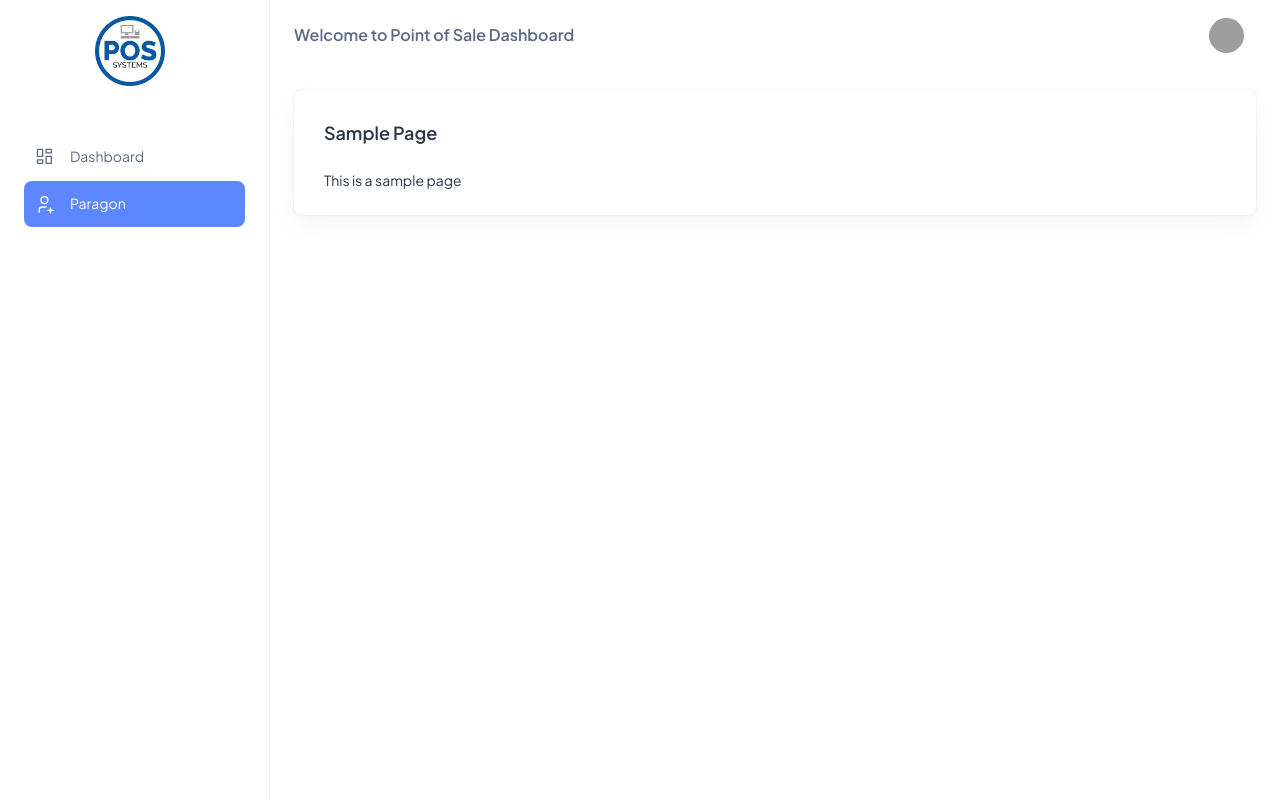
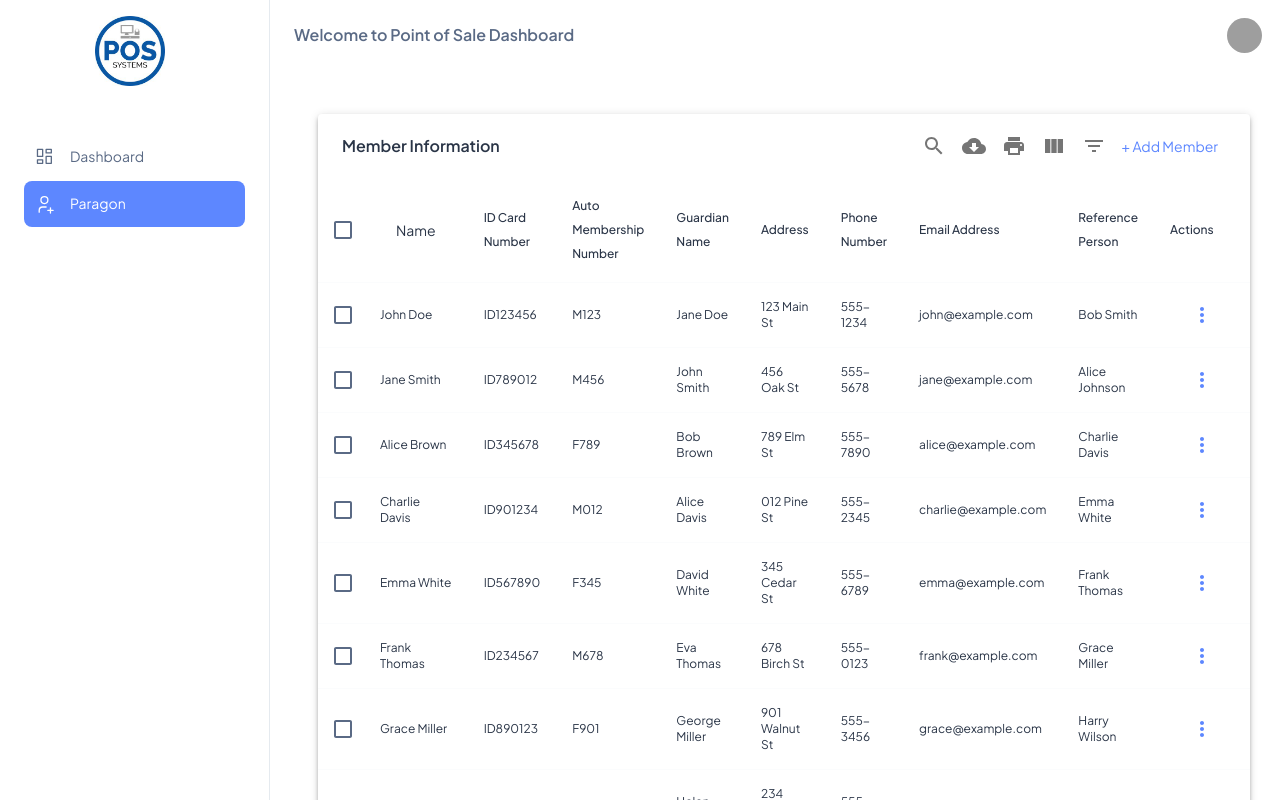
Before and after one commit to Muhammad0302/pos-adminpanel, a Next.js app: page /paragon in a window 1280 px wide. Shown: the top 800 px of the page. Built offline with nearby package versions, Linux system fonts and the light colour scheme; grey boxes are pictures that could not be loaded.

Commit message:
update: changes added

```diff
--- a/package.json
+++ b/package.json
@@ -24,6 +24,7 @@
     "eslint": "8.46.0",
     "eslint-config-next": "13.4.12",
     "lodash": "4.17.21",
+    "mui-datatables": "^4.3.0",
     "next": "^13.5.6",
     "react": "18.2.0",
     "react-apexcharts": "^1.4.1",
@@ -32,6 +33,7 @@
     "typescript": "5.1.6"
   },
   "devDependencies": {
-    "@types/lodash": "4.14.196"
+    "@types/lodash": "4.14.196",
+    "@types/mui-datatables": "^4.3.12"
   }
 }
--- a/src/app/(DashboardLayout)/paragon/page.tsx
+++ b/src/app/(DashboardLayout)/paragon/page.tsx
@@ -2,13 +2,15 @@
 import { Typography } from '@mui/material';
 import PageContainer from '../../components/container/PageContainer';
 import DashboardCard from '../../components/shared/DashboardCard';
+import ParagonUserList from '@/app/components/paragon-user-list/ParagonUserList';
 
 const Paragon = () => {
 	return (
 		<PageContainer title="Sample Page" description="this is Sample page">
-			<DashboardCard title="Sample Page">
-				<Typography>This is a sample page</Typography>
-			</DashboardCard>
+			{/* <DashboardCard title="Sample Page"> */}
+			{/* <Typography>This is a sample page</Typography> */}
+			<ParagonUserList />
+			{/* </DashboardCard> */}
 		</PageContainer>
 	);
 };
--- /dev/null
+++ b/src/app/components/paragon-user-list/ParagonUserList.tsx
@@ -0,0 +1,374 @@
+import React, { useState } from 'react';
+import { TextField, Box } from '@mui/material';
+import MUIDataTable from 'mui-datatables';
+import { Button } from '@mui/material';
+import MoreVertIcon from '@mui/icons-material/MoreVert';
+import Menu from '@mui/material/Menu';
+import MenuItem from '@mui/material/MenuItem';
+import ModeEditOutlineOutlinedIcon from '@mui/icons-material/ModeEditOutlineOutlined';
+import DeleteOutlineOutlinedIcon from '@mui/icons-material/DeleteOutlineOutlined';
+import { useRouter } from 'next/navigation';
+const ParagonUserList = () => {
+	const [anchorEl, setAnchorEl] = useState(null);
+	const router = useRouter();
+	const open = Boolean(anchorEl);
+	const [activeRow, setActiveRow] = useState(null);
+	const handleClick = (event: any, index: any) => {
+		setAnchorEl(event.currentTarget);
+		setActiveRow(index);
+	};
+	const handleClose = () => {
+		setAnchorEl(null);
+	};
+	const handleAddMember = () => {
+		router.push('/addmember');
+	};
+
+	const data = [
+		[
+			'John Doe',
+			'ID123456',
+			'M123',
+			'Jane Doe',
+			'123 Main St',
+			'555-1234',
+			'john@example.com',
+			'Bob Smith',
+		],
+		[
+			'Jane Smith',
+			'ID789012',
+			'M456',
+			'John Smith',
+			'456 Oak St',
+			'555-5678',
+			'jane@example.com',
+			'Alice Johnson',
+		],
+		[
+			'Alice Brown',
+			'ID345678',
+			'F789',
+			'Bob Brown',
+			'789 Elm St',
+			'555-7890',
+			'alice@example.com',
+			'Charlie Davis',
+		],
+		[
+			'Charlie Davis',
+			'ID901234',
+			'M012',
+			'Alice Davis',
+			'012 Pine St',
+			'555-2345',
+			'charlie@example.com',
+			'Emma White',
+		],
+		[
+			'Emma White',
+			'ID567890',
+			'F345',
+			'David White',
+			'345 Cedar St',
+			'555-6789',
+			'emma@example.com',
+			'Frank Thomas',
+		],
+		[
+			'Frank Thomas',
+			'ID234567',
+			'M678',
+			'Eva Thomas',
+			'678 Birch St',
+			'555-0123',
+			'frank@example.com',
+			'Grace Miller',
+		],
+		[
+			'Grace Miller',
+			'ID890123',
+			'F901',
+			'George Miller',
+			'901 Walnut St',
+			'555-3456',
+			'grace@example.com',
+			'Harry Wilson',
+		],
+		[
+			'Harry Wilson',
+			'ID456789',
+			'M234',
+			'Helen Wilson',
+			'234 Maple St',
+			'555-7890',
+			'harry@example.com',
+			'Ivy Lee',
+		],
+		[
+			'Ivy Lee',
+			'ID012345',
+			'F567',
+			'Isaac Lee',
+			'567 Pine St',
+			'555-2345',
+			'ivy@example.com',
+			'Jack Turner',
+		],
+		[
+			'Jack Turner',
+			'ID678901',
+			'M890',
+			'Jill Turner',
+			'890 Cedar St',
+			'555-6789',
+			'jack@example.com',
+			'Katherine Hall',
+		],
+		[
+			'Katherine Hall',
+			'ID345678',
+			'F012',
+			'Kevin Hall',
+			'012 Birch St',
+			'555-0123',
+			'katherine@example.com',
+			'Liam Brooks',
+		],
+		[
+			'Liam Brooks',
+			'ID901234',
+			'M345',
+			'Lila Brooks',
+			'345 Walnut St',
+			'555-3456',
+			'liam@example.com',
+			'Mia Taylor',
+		],
+		[
+			'Mia Taylor',
+			'ID567890',
+			'F678',
+			'Max Taylor',
+			'678 Elm St',
+			'555-7890',
+			'mia@example.com',
+			'Noah Adams',
+		],
+		[
+			'Noah Adams',
+			'ID234567',
+			'M901',
+			'Nina Adams',
+			'901 Oak St',
+			'555-0123',
+			'noah@example.com',
+			'Olivia Clark',
+		],
+		[
+			'Olivia Clark',
+			'ID890123',
+			'F234',
+			'Oscar Clark',
+			'234 Main St',
+			'555-3456',
+			'olivia@example.com',
+			'Peter Brown',
+		],
+		[
+			'Peter Brown',
+			'ID456789',
+			'M567',
+			'Penny Brown',
+			'567 Cedar St',
+			'555-6789',
+			'peter@example.com',
+			'Quinn Evans',
+		],
+		[
+			'Quinn Evans',
+			'ID012345',
+			'F890',
+			'Quincy Evans',
+			'890 Pine St',
+			'555-0123',
+			'quinn@example.com',
+			'Rachel Foster',
+		],
+		[
+			'Rachel Foster',
+			'ID678901',
+			'F123',
+			'Ryan Foster',
+			'123 Oak St',
+			'555-3456',
+			'rachel@example.com',
+			'Samuel Hill',
+		],
+		[
+			'Samuel Hill',
+			'ID345678',
+			'M456',
+			'Sara Hill',
+			'456 Elm St',
+			'555-6789',
+			'samuel@example.com',
+			'Tara Mitchell',
+		],
+		[
+			'Tara Mitchell',
+			'ID901234',
+			'F789',
+			'Tom Mitchell',
+			'789 Cedar St',
+			'555-0123',
+			'tara@example.com',
+			'Ulysses Carter',
+		],
+		[
+			'Ulysses Carter',
+			'ID567890',
+			'M012',
+			'Uma Carter',
+			'012 Walnut St',
+			'555-3456',
+			'ulysses@example.com',
+			'Victoria Reed',
+		],
+	];
+
+	const columns = [
+		{
+			name: 'Name',
+			label: 'Name',
+			options: {
+				filter: true,
+				sort: true,
+			},
+		},
+		{
+			name: 'IDCardNumber',
+			label: 'ID Card Number',
+			options: {
+				filter: true,
+				sort: false,
+			},
+		},
+		{
+			name: 'AutoMembershipNumber',
+			label: 'Auto Membership Number',
+			options: {
+				filter: true,
+				sort: false,
+			},
+		},
+		{
+			name: 'GuardianName',
+			label: 'Guardian Name',
+			options: {
+				filter: true,
+				sort: false,
+			},
+		},
+		{
+			name: 'Address',
+			label: 'Address',
+			options: {
+				filter: true,
+				sort: false,
+			},
+		},
+		{
+			name: 'PhoneNumber',
+			label: 'Phone Number',
+			options: {
+				filter: true,
+				sort: false,
+			},
+		},
+		{
+			name: 'EmailAddress',
+			label: 'Email Address',
+			options: {
+				filter: true,
+				sort: false,
+			},
+		},
+		{
+			name: 'ReferencePerson',
+			label: 'Reference Person',
+			options: {
+				filter: true,
+				sort: false,
+			},
+		},
+		{
+			name: 'Actions',
+			options: {
+				sort: false,
+				filter: false,
+				customBodyRender: (value: any, tableMeta: any, updateValue: any) => {
+					return (
+						<>
+							<Button
+								style={{ paddingTop: '0px', paddingBottom: '0px' }}
+								type="button"
+								onClick={(e) => handleClick(e, tableMeta.rowIndex)}
+							>
+								<MoreVertIcon />
+							</Button>
+							{activeRow === tableMeta.rowIndex ? (
+								<Menu
+									id="basic-menu"
+									anchorEl={anchorEl}
+									open={open}
+									onClose={handleClose}
+									MenuListProps={{
+										'aria-labelledby': 'basic-button',
+									}}
+								>
+									<MenuItem onClick={handleAddMember}>
+										<ModeEditOutlineOutlinedIcon /> Edit
+									</MenuItem>
+									<MenuItem
+									// onClick={() => handleDelete(tableMeta.rowData[0])}
+									>
+										<DeleteOutlineOutlinedIcon /> Delete
+									</MenuItem>
+								</Menu>
+							) : (
+								''
+							)}
+						</>
+					);
+				},
+			},
+		},
+	];
+	const HeaderElements = () => {
+		return (
+			<Button type="button" onClick={handleAddMember}>
+				+ Add Member
+			</Button>
+		);
+	};
+	const options = {
+		filterType: 'checkbox' as const,
+		customToolbar: HeaderElements,
+	};
+
+	return (
+		<>
+			<Box sx={{ padding: '24px' }}>
+				<MUIDataTable
+					title={'Member Information'}
+					data={data}
+					columns={columns}
+					options={options}
+				/>
+			</Box>
+		</>
+	);
+};
+
+export default ParagonUserList;
```
Also changed, not shown: 1 other file (tests, documents, lock files or other folders).
